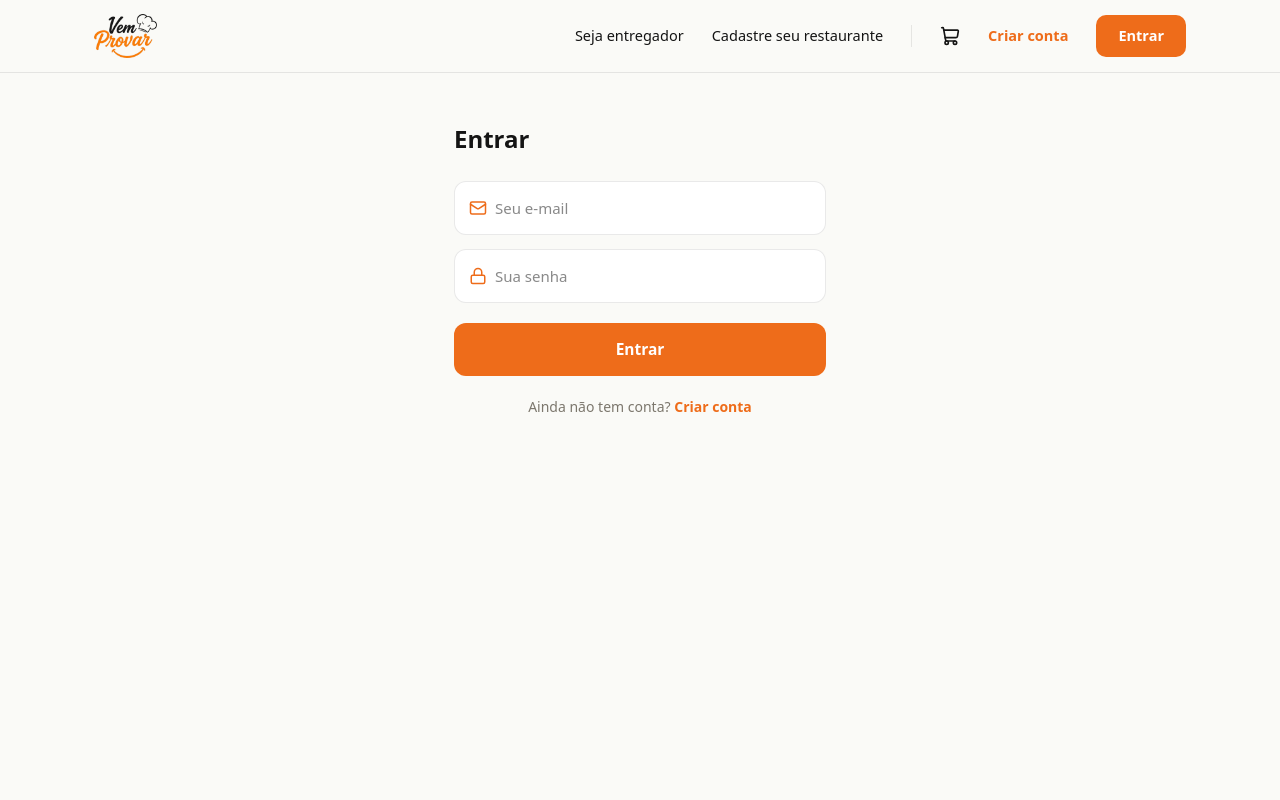
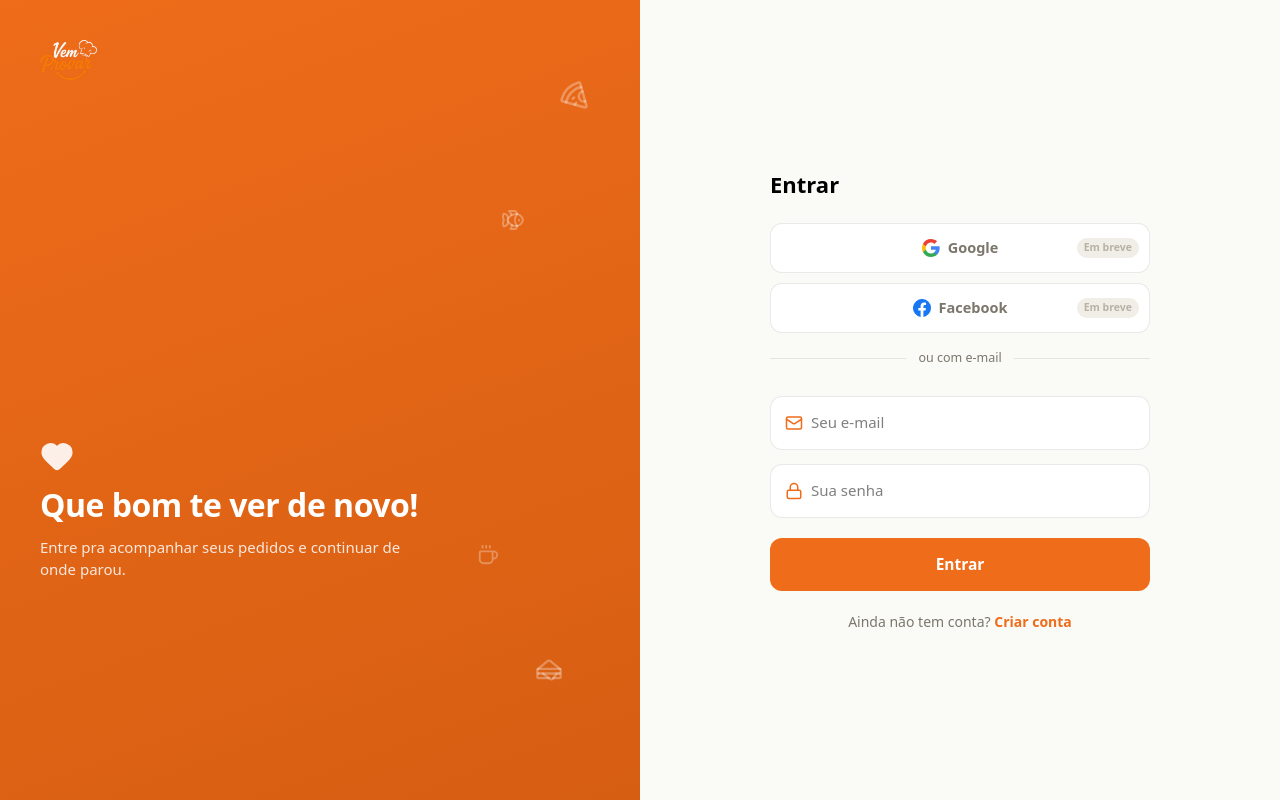
Before and after one commit to Viegas09/vem-provar, a React (Vite) app: page /entrar in a window 1280 px wide. Built offline with nearby package versions, Linux system fonts and the light colour scheme; no server answers.

Commit message:
Add files via upload

```diff
--- /dev/null
+++ b/src/components/AuthLayout.jsx
@@ -0,0 +1,58 @@
+import { Link } from "react-router-dom";
+import { Pizza, Sandwich, Coffee, Fish, Heart } from "lucide-react";
+import { C, FONT } from "../theme";
+import WORDMARK_LIGHT from "../assets/wordmark-light.png";
+
+const FLOAT_ICONS = [
+  { Icon: Pizza, top: "10%", right: "8%", size: 30 },
+  { Icon: Fish, top: "26%", right: "18%", size: 24 },
+  { Icon: Sandwich, top: "82%", right: "12%", size: 28 },
+  { Icon: Coffee, top: "68%", right: "22%", size: 22 },
+];
+
+export default function AuthLayout({ title, subtitle, children }) {
+  return (
+    <div style={{ fontFamily: FONT, minHeight: "100vh", display: "grid", gridTemplateColumns: "1fr" }} className="vp-auth-grid">
+      <div style={{ background: `linear-gradient(160deg, ${C.orange}, ${C.orangeDark})`, position: "relative",
+                   overflow: "hidden", padding: "40px 40px", display: "flex", flexDirection: "column",
+                   justifyContent: "space-between", minHeight: 260 }}>
+        <Link to="/">
+          <img src={WORDMARK_LIGHT} alt="Vem Provar" style={{ height: 40, width: "auto" }} draggable={false} />
+        </Link>
+
+        <div className="vp-auth-icons">
+          {FLOAT_ICONS.map(({ Icon, top, right, size }, i) => (
+            <Icon key={i} size={size} color="rgba(255,255,255,.3)"
+              style={{ position: "absolute", top, right }} />
+          ))}
+        </div>
+
+        <div style={{ position: "relative", maxWidth: 380 }}>
+          <Heart size={34} color="#fff" fill="#fff" style={{ marginBottom: 14, opacity: 0.9 }} />
+          <h1 style={{ color: "#fff", fontSize: 32, fontWeight: 700, lineHeight: 1.15, margin: 0, letterSpacing: -0.5 }}>
+            {title}
+          </h1>
+          {subtitle && (
+            <p style={{ color: "rgba(255,255,255,.85)", fontSize: 15, marginTop: 12, lineHeight: 1.5 }}>
+              {subtitle}
+            </p>
+          )}
+        </div>
+        <div />
+      </div>
+
+      <div style={{ display: "flex", alignItems: "center", justifyContent: "center", padding: "48px 24px", background: C.white }}>
+        <div style={{ width: "100%", maxWidth: 380 }}>{children}</div>
+      </div>
+
+      <style>{`
+        .vp-auth-icons { display: none; }
+        @media (min-width: 860px) {
+          .vp-auth-grid { grid-template-columns: 1fr 1fr !important; }
+          .vp-auth-grid > div:first-child { min-height: 100vh !important; }
+          .vp-auth-icons { display: block; }
+        }
+      `}</style>
+    </div>
+  );
+}
--- /dev/null
+++ b/src/components/SocialButtons.jsx
@@ -0,0 +1,51 @@
+import { C, FONT } from "../theme";
+
+function GoogleIcon() {
+  return (
+    <svg width="18" height="18" viewBox="0 0 18 18">
+      <path fill="#4285F4" d="M17.64 9.2c0-.64-.06-1.25-.16-1.84H9v3.48h4.84a4.14 4.14 0 0 1-1.8 2.72v2.26h2.9c1.7-1.57 2.7-3.87 2.7-6.62z" />
+      <path fill="#34A853" d="M9 18c2.43 0 4.47-.8 5.96-2.18l-2.9-2.26c-.8.54-1.84.86-3.06.86-2.35 0-4.34-1.59-5.05-3.72H.94v2.33A9 9 0 0 0 9 18z" />
+      <path fill="#FBBC05" d="M3.95 10.7A5.4 5.4 0 0 1 3.67 9c0-.59.1-1.17.28-1.7V4.97H.94A9 9 0 0 0 0 9c0 1.45.35 2.83.94 4.03z" />
+      <path fill="#EA4335" d="M9 3.58c1.32 0 2.5.46 3.44 1.35l2.58-2.58C13.46.89 11.43 0 9 0A9 9 0 0 0 .94 4.97L3.95 7.3C4.66 5.17 6.65 3.58 9 3.58z" />
+    </svg>
+  );
+}
+
+function FacebookIcon() {
+  return (
+    <svg width="18" height="18" viewBox="0 0 18 18">
+      <path fill="#1877F2" d="M18 9a9 9 0 1 0-10.4 8.89v-6.29H5.31V9h2.29V7.02c0-2.26 1.35-3.51 3.41-3.51.99 0 2.02.18 2.02.18v2.22h-1.14c-1.12 0-1.47.7-1.47 1.42V9h2.5l-.4 2.6h-2.1v6.29A9 9 0 0 0 18 9z" />
+    </svg>
+  );
+}
+
+function SocialButton({ icon, label }) {
+  return (
+    <button type="button" disabled title="Em breve"
+      className="flex items-center justify-center gap-2"
+      style={{ width: "100%", border: `1.5px solid ${C.line}`, background: "#fff", borderRadius: 12,
+               padding: "13px 0", fontFamily: FONT, fontSize: 14.5, fontWeight: 600, color: C.grayText,
+               cursor: "not-allowed", position: "relative" }}>
+      {icon}
+      {label}
+      <span style={{ position: "absolute", right: 10, fontSize: 10.5, fontWeight: 700, color: C.gray,
+                     background: C.surface, padding: "2px 7px", borderRadius: 999 }}>
+        Em breve
+      </span>
+    </button>
+  );
+}
+
+export default function SocialButtons() {
+  return (
+    <div style={{ display: "flex", flexDirection: "column", gap: 10, marginBottom: 22 }}>
+      <SocialButton icon={<GoogleIcon />} label="Google" />
+      <SocialButton icon={<FacebookIcon />} label="Facebook" />
+      <div className="flex items-center gap-3" style={{ margin: "6px 0" }}>
+        <div style={{ flex: 1, height: 1, background: C.line }} />
+        <span style={{ fontSize: 12.5, color: C.grayText }}>ou com e-mail</span>
+        <div style={{ flex: 1, height: 1, background: C.line }} />
+      </div>
+    </div>
+  );
+}
--- a/src/pages/Login.jsx
+++ b/src/pages/Login.jsx
@@ -3,7 +3,8 @@ import { Link, useNavigate, useLocation } from "react-router-dom";
 import { Mail, Lock } from "lucide-react";
 import { C, FONT } from "../theme";
 import { useAuth } from "../context/AuthContext";
-import Header from "../components/Header";
+import AuthLayout from "../components/AuthLayout";
+import SocialButtons from "../components/SocialButtons";
 
 export default function Login() {
   const { signIn } = useAuth();
@@ -29,10 +30,9 @@ export default function Login() {
   }
 
   return (
-    <div style={{ fontFamily: FONT, background: C.white, color: C.black, minHeight: "100vh" }}>
-      <Header />
-      <section className="vp-wrap" style={{ padding: "48px 24px 120px", maxWidth: 420 }}>
-        <h1 style={{ fontSize: 24, fontWeight: 700, margin: "0 0 24px" }}>Entrar</h1>
+    <AuthLayout title="Que bom te ver de novo!" subtitle="Entre pra acompanhar seus pedidos e continuar de onde parou.">
+      <h2 style={{ fontSize: 22, fontWeight: 700, margin: "0 0 22px" }}>Entrar</h2>
+      <SocialButtons />
       <form onSubmit={handleSubmit} style={{ display: "flex", flexDirection: "column", gap: 14 }}>
         <div className="flex items-center gap-2" style={{ background: "#fff", border: `1.5px solid ${C.line}`,
              borderRadius: 12, padding: "0 14px", minHeight: 54 }}>
@@ -66,7 +66,6 @@ export default function Login() {
         Ainda não tem conta?{" "}
         <Link to="/criar-conta" style={{ color: C.orange, fontWeight: 600, textDecoration: "none" }}>Criar conta</Link>
       </p>
-      </section>
-    </div>
+    </AuthLayout>
   );
 }
--- a/src/pages/SignUp.jsx
+++ b/src/pages/SignUp.jsx
@@ -5,7 +5,8 @@ import { C, FONT } from "../theme";
 import { useAuth } from "../context/AuthContext";
 import { supabase } from "../lib/supabase";
 import LocateButton from "../components/LocateButton";
-import Header from "../components/Header";
+import AuthLayout from "../components/AuthLayout";
+import SocialButtons from "../components/SocialButtons";
 
 export default function SignUp() {
   const { signUp, signIn } = useAuth();
@@ -48,10 +49,9 @@ export default function SignUp() {
   }
 
   return (
-    <div style={{ fontFamily: FONT, background: C.white, color: C.black, minHeight: "100vh" }}>
-      <Header />
-      <section className="vp-wrap" style={{ padding: "48px 24px 120px", maxWidth: 420 }}>
-        <h1 style={{ fontSize: 24, fontWeight: 700, margin: "0 0 24px" }}>Criar conta</h1>
+    <AuthLayout title="Falta pouco pra provar algo novo!" subtitle="Crie sua conta e descubra os melhores restaurantes de Itapecerica da Serra.">
+      <h2 style={{ fontSize: 22, fontWeight: 700, margin: "0 0 22px" }}>Criar conta</h2>
+      <SocialButtons />
       <form onSubmit={handleSubmit} style={{ display: "flex", flexDirection: "column", gap: 14 }}>
         <div className="flex items-center gap-2" style={{ background: "#fff", border: `1.5px solid ${C.line}`,
              borderRadius: 12, padding: "0 14px", minHeight: 54 }}>
@@ -100,7 +100,6 @@ export default function SignUp() {
         Já tem conta?{" "}
         <Link to="/entrar" style={{ color: C.orange, fontWeight: 600, textDecoration: "none" }}>Entrar</Link>
       </p>
-      </section>
-    </div>
+    </AuthLayout>
   );
 }
```
Lines whose indentation alone changed are shown as unchanged.
